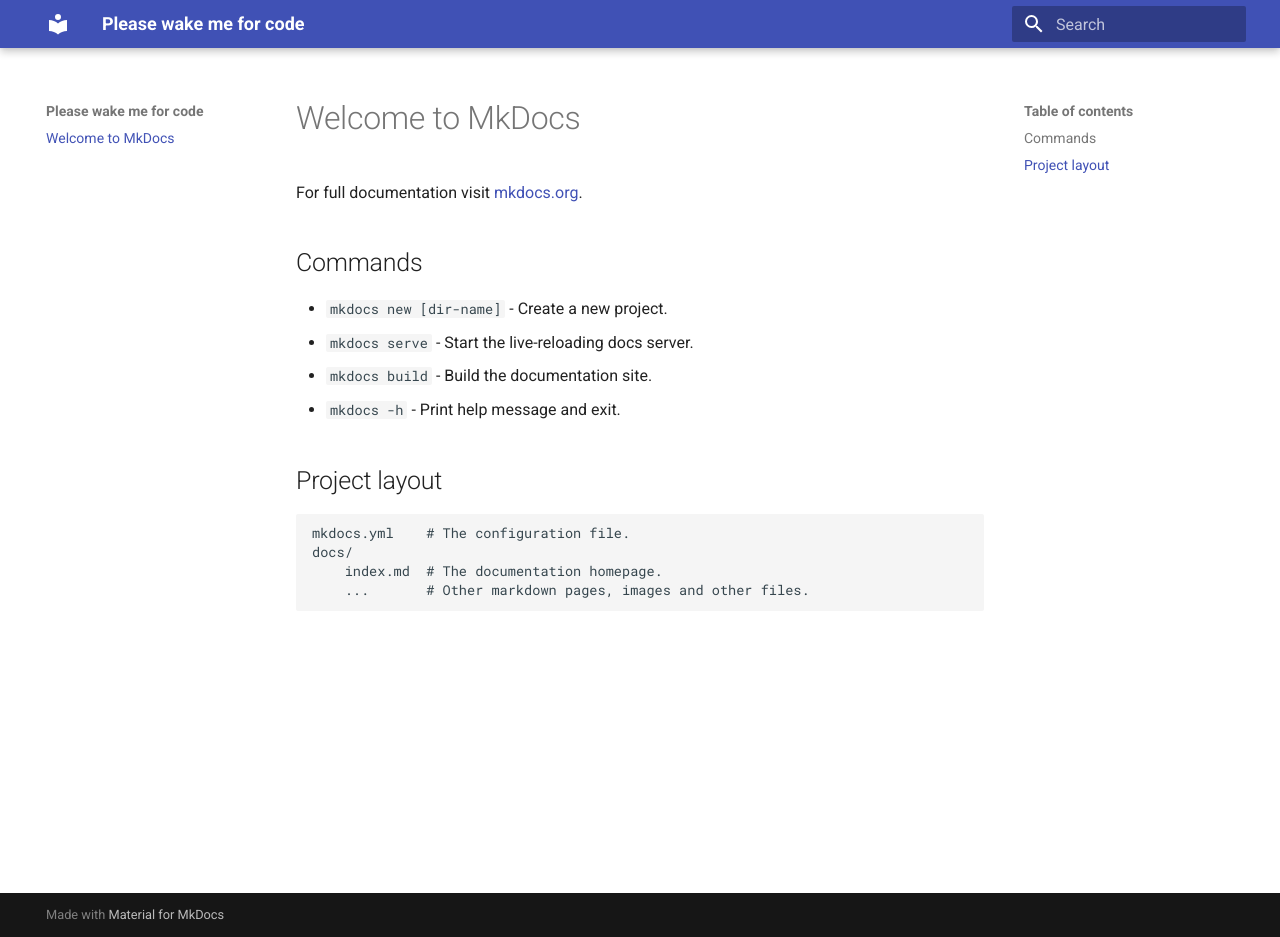
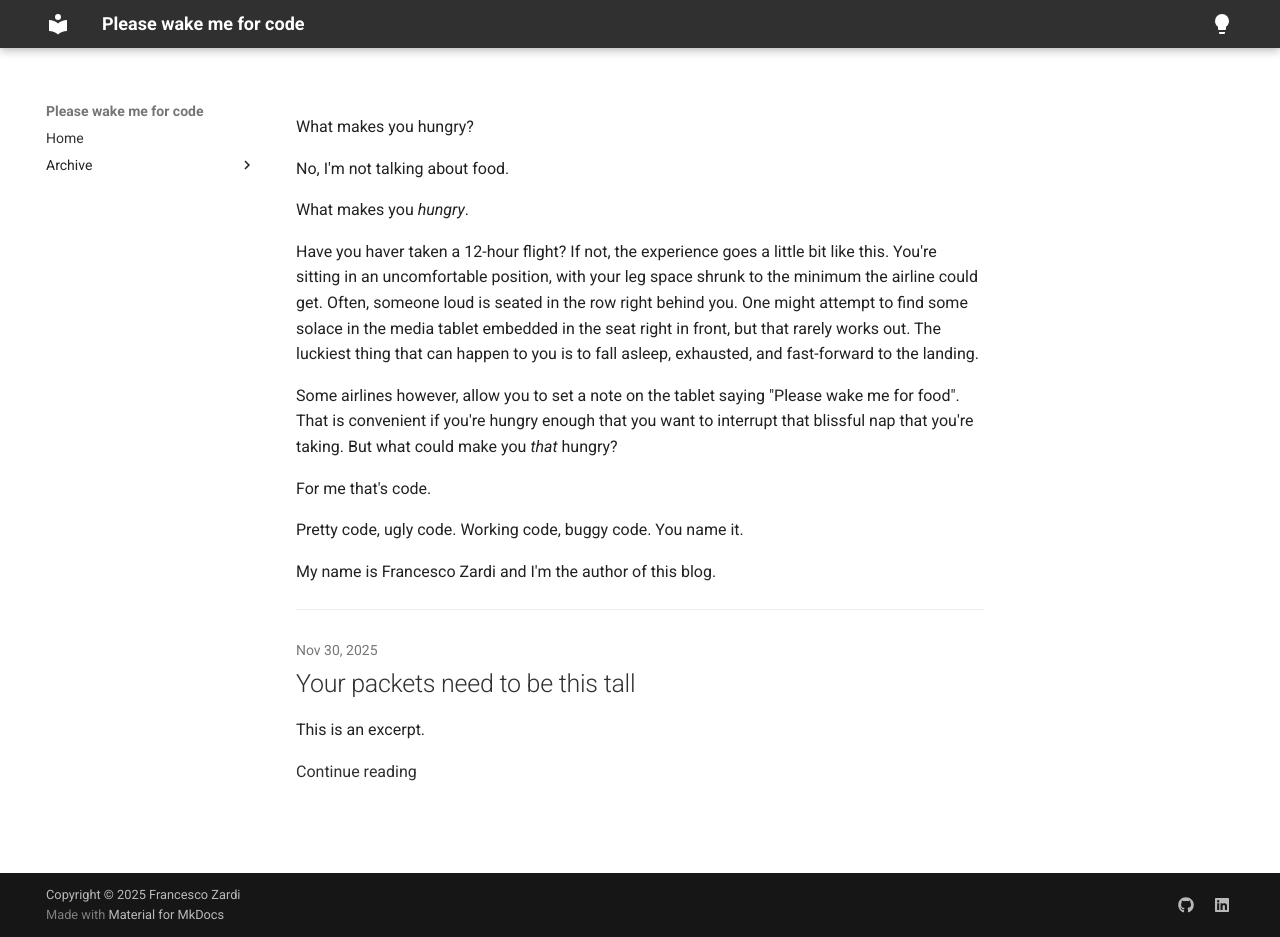
Before and after one commit to frazar/pleasewakemeforco.de, an MkDocs documentation site: the page built from src/index.md, in a window 1280 px wide and 937 px high. Built offline with MkDocs 1.6.1 and Material for MkDocs 9.7.7, drawn with Linux system fonts in a browser that asks for light colours.

```diff
--- a/mkdocs.yml
+++ b/mkdocs.yml
@@ -5,5 +5,60 @@ site_name: Please wake me for code
 site_url: https://pleasewakemeforco.de
 theme:
     name: material
+    language: en
+    features:
+        - header.autohide
+    palette:
+        # Documentation: https://squidfunk.github.io/mkdocs-material/setup/changing-the-colors/#automatic-light-dark-mode
+
+        # Palette for light mode
+        - media: "(prefers-color-scheme: light)"
+          scheme: default
+          toggle:
+              icon: material/lightbulb
+              name: Switch to dark mode
+
+        # Palette for darkk mode
+        - media: "(prefers-color-scheme: dark)"
+          scheme: slate
+          toggle:
+              icon: material/lightbulb-outline
+              name: Switch to light mode
+extra_css:
+    - stylesheets/extra.css
+copyright: Copyright &copy; 2025 Francesco Zardi
+extra:
+    # Footer
+    social:
+        - icon: fontawesome/brands/github
+          link: https://github.com/frazar
+        - icon: fontawesome/brands/linkedin
+          link: https://www.linkedin.com/in/francesco-zardi/
+
+# Output folder where the static website is generated. Currently, GitHub pages only allows publishing either the root
+# folder or the /docs folder.
+site_dir: docs
+
+# Input folder where Markdown-formatted articles and input assets are located
 docs_dir: src
-site_dir: docs
+
+plugins:
+    # Documentation: https://squidfunk.github.io/mkdocs-material/plugins/blog/
+    - blog:
+          blog_dir: .
+          categories: false
+          post_date_format: medium
+          post_readtime: false
+
+    # Documentation: https://guts.github.io/mkdocs-rss-plugin/
+    - rss:
+          match_path: posts/.*
+          date_from_meta:
+              as_creation: date
+          categories:
+              - categories
+              - tags
+
+    ## Documentation: https://squidfunk.github.io/mkdocs-material/plugins/optimize/#general
+    #- optimize:
+    #      print_gain_summary: true
--- a/pyproject.toml
+++ b/pyproject.toml
@@ -3,7 +3,8 @@ name = "pleasewakemeforco-de"
 version = "0.1.0"
 description = "Source code for the website https://pleasewakemeforco.de"
 readme = "README.md"
-requires-python = "==3.13"
+requires-python = "==3.13.9"
 dependencies = [
-    "mkdocs-material>=9.7.0",
+    "mkdocs-material[imaging]>=9.7.0",
+    "mkdocs-rss-plugin>=1.17.7",
 ]
--- a/src/index.md
+++ b/src/index.md
@@ -1,17 +1,17 @@
-# Welcome to MkDocs
+What makes you hungry?
 
-For full documentation visit [mkdocs.org](https://www.mkdocs.org).
+No, I'm not talking about food.
 
-## Commands
+What makes you _hungry_.
 
-* `mkdocs new [dir-name]` - Create a new project.
-* `mkdocs serve` - Start the live-reloading docs server.
-* `mkdocs build` - Build the documentation site.
-* `mkdocs -h` - Print help message and exit.
+Have you haver taken a 12-hour flight? If not, the experience goes a little bit like this. You're sitting in an uncomfortable position, with your leg space shrunk to the minimum the airline could get. Often, someone loud is seated in the row right behind you. One might attempt to find some solace in the media tablet embedded in the seat right in front, but that rarely works out. The luckiest thing that can happen to you is to fall asleep, exhausted, and fast-forward to the landing.
 
-## Project layout
+Some airlines however, allow you to set a note on the tablet saying "Please wake me for food". That is convenient if you're hungry enough that you want to interrupt that blissful nap that you're taking. But what could make you _that_ hungry?
 
-    mkdocs.yml    # The configuration file.
-    docs/
-        index.md  # The documentation homepage.
-        ...       # Other markdown pages, images and other files.
+For me that's code.
+
+Pretty code, ugly code. Working code, buggy code. You name it.
+
+My name is Francesco Zardi and I'm the author of this blog.
+
+---
--- /dev/null
+++ b/src/posts/packet-inflater.md
@@ -0,0 +1,11 @@
+---
+date: 2025-11-30
+---
+
+# Your packets need to be this tall
+
+This is an excerpt.
+
+<!-- more -->
+
+This is the actual content.
--- /dev/null
+++ b/src/stylesheets/extra.css
@@ -0,0 +1,29 @@
+/*
+Documentation: https://squidfunk.github.io/mkdocs-material/setup/changing-the-colors/#custom-colors-docsstylesheetsextracss
+Color definitions: https://github.com/squidfunk/mkdocs-material/blob/master/src/templates/assets/stylesheets/main/_colors.scss
+*/
+[data-md-color-scheme="default"] {
+    --md-primary-fg-color: #303030;
+    --md-primary-fg-color--light: #ebebeb;
+    --md-primary-fg-color--dark: #aeaeae;
+
+    /* Accent color shades */
+    --md-accent-fg-color: #505050;
+    --md-accent-fg-color--transparent: #50505016;
+    --md-accent-bg-color: #505050;
+    --md-accent-bg-color--light: #50505011;
+}
+
+[data-md-color-scheme="slate"] {
+    --md-hue: 200deg;
+    --md-primary-fg-color: #0d3a8a;
+    --md-primary-bg-color: #cecece;
+    --md-primary-fg-color--light: #abdbe3;
+    --md-primary-fg-color--dark: #063970;
+
+    /* Accent color shades */
+    --md-accent-fg-color: #505050;
+    --md-accent-fg-color--transparent: #50505010;
+    --md-accent-bg-color: #505050;
+    --md-accent-bg-color--light: #ebebeb;
+}
```
Also changed, not shown: README.md (+9 -8 lines), 2 other files.
